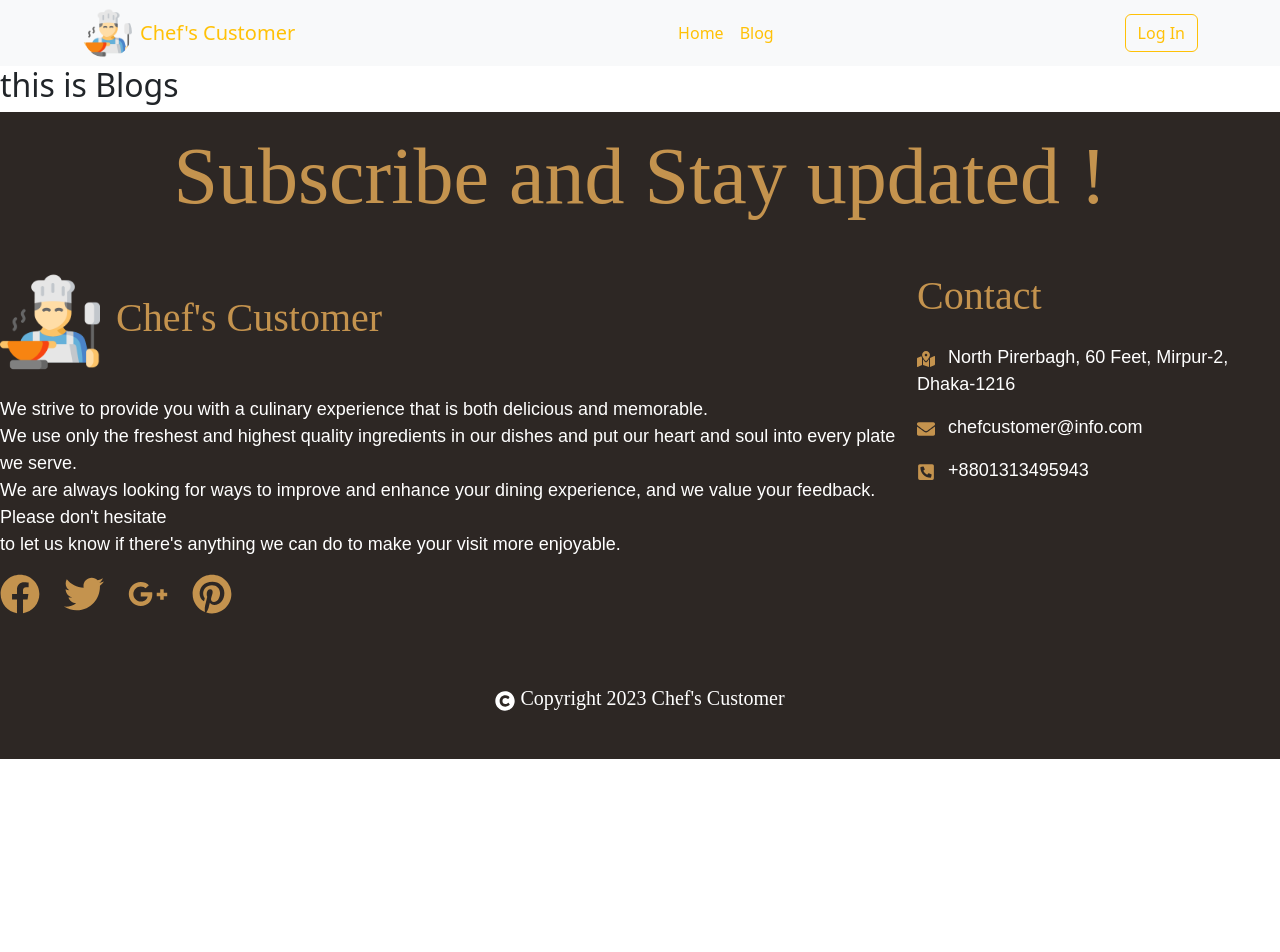
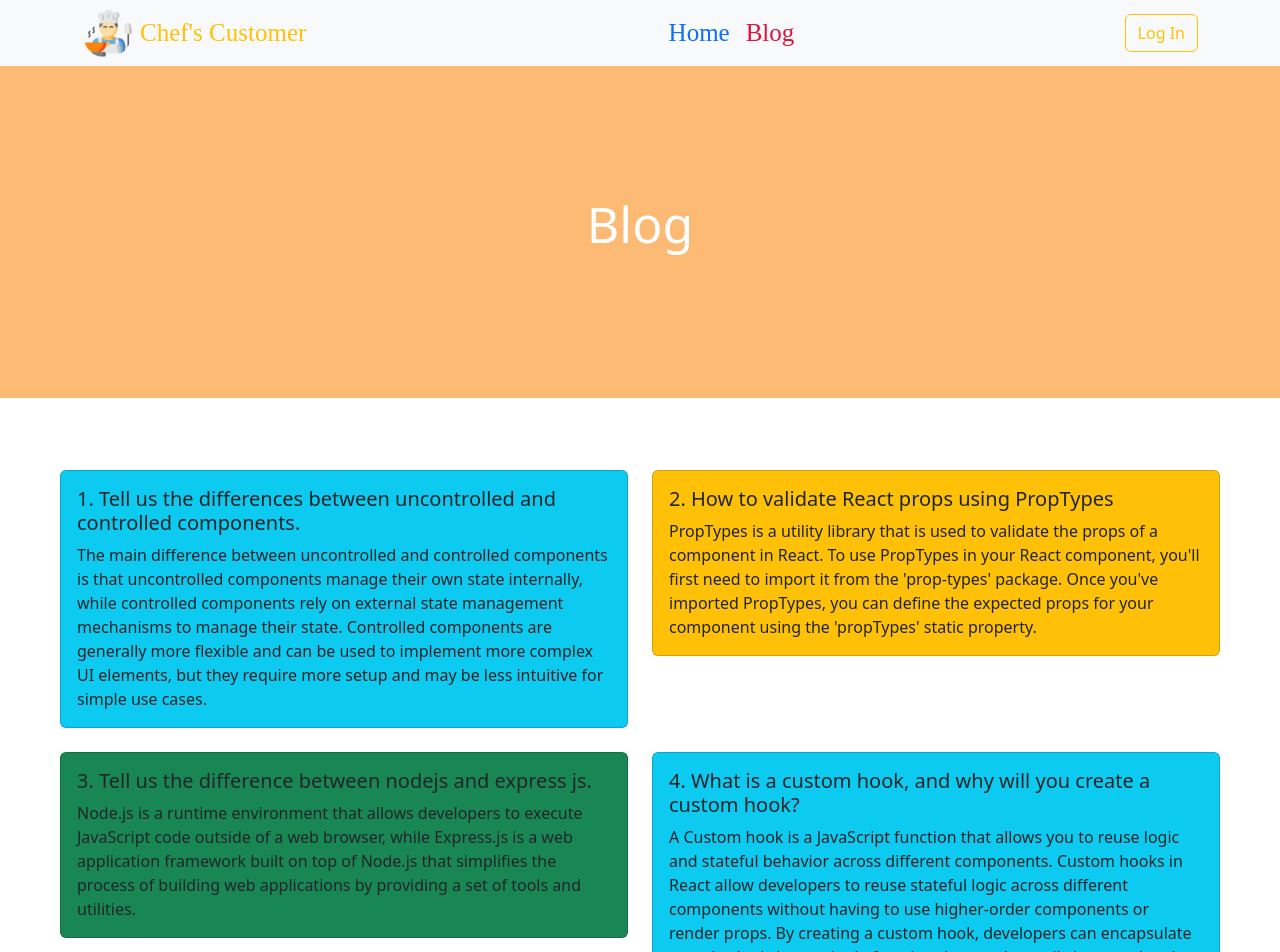
Before and after one commit to sayeed083/Chef-Recipie-Hunter-Client, a React (Vite) app: page /blogs in a window 1280 px wide. Shown: the top 952 px of the page. Before the commit the page ends 800 px from the top, so only its background shows below. Built offline with nearby package versions, Linux system fonts and the light colour scheme; no server answers.

Commit message:
Blogs Section Added 4 Questions Answered GitHub LogIn Added

```diff
--- a/src/Login/Register/Register.jsx
+++ b/src/Login/Register/Register.jsx
@@ -9,7 +9,7 @@ const Register = () => {
 
   const [regerror, setRegerror] = useState('')
 
-    const {createUser} = useContext(AuthContext);
+  const { createUser } = useContext(AuthContext);
 
 
   const handleRegistration = event => {
@@ -74,6 +74,12 @@ const Register = () => {
           <Form.Label>Password</Form.Label>
           <Form.Control type="password" name='password' placeholder="Password" required />
         </Form.Group>
+
+
+        {/* ------------------
+                        Alert Side
+                ------------------- */}
+
         <p className='text-danger'>{regerror}</p>
 
 
@@ -104,7 +110,7 @@ const Register = () => {
                 ------------------- */}
 
 
-      <Button variant="primary" type="submit">
+        <Button variant="warning" type="submit">
           Register
         </Button>
 
@@ -119,18 +125,6 @@ const Register = () => {
         <Form.Text className="text-success">
           Already Have an Account ? <Link className='text-decoration-none' to="/login">Login</Link>
         </Form.Text>
-
-                {/* ------------------
-                        Alert Side
-                ------------------- */}
-
-      <Form.Text className="text-success">
-
-        </Form.Text>
-
-      <Form.Text className="text-danger">
-
-        </Form.Text>
       </Form>
 
     </div>
--- /dev/null
+++ b/src/Pages/Blogs/Blogs.css
@@ -0,0 +1,7 @@
+.blog-title {
+    color: white;
+    background-color: rgb(253 186 116);
+    font-size: 50px;
+    padding-bottom: 144px;
+    padding-top: 128px;
+}
--- a/src/Pages/Blogs/Blogs.jsx
+++ b/src/Pages/Blogs/Blogs.jsx
@@ -1,9 +1,66 @@
 import React from 'react';
+import { Card, Col, Row } from 'react-bootstrap';
+import './Blogs.css'
 
 const Blogs = () => {
     return (
         <div>
-            <h2>this is Blogs</h2>
+            <h2 className='text-center blog-title'>Blog</h2>
+            <Row xs={1} md={2} className="g-4 m-5">
+
+                {/* Question 1 */}
+        <Col>
+          <Card className='bg-info'>
+            <Card.Body>
+              <Card.Title>1. Tell us the differences between uncontrolled and controlled components.</Card.Title>
+              <Card.Text>
+              The main difference between uncontrolled and controlled components is that uncontrolled components manage their own state internally, while controlled components rely on external state management mechanisms to manage their state. Controlled components are generally more flexible and can be used to implement more complex UI elements, but they require more setup and may be less intuitive for simple use cases.
+              </Card.Text>
+            </Card.Body>
+          </Card>
+        </Col>
+
+         {/* Question 2 */}
+        <Col>
+          <Card className='bg-warning'>
+            <Card.Body>
+              <Card.Title>2. How to validate React props using PropTypes</Card.Title>
+              <Card.Text>
+              PropTypes is a utility library that is used to validate the props of a component in React. To use PropTypes in your React component, you'll <br /> first need to import it from the 'prop-types' package. Once you've imported PropTypes, you can define the expected props for your component using the 'propTypes' static property.
+              </Card.Text>
+            </Card.Body>
+          </Card>
+        </Col>
+
+
+         {/* Question 3 */}
+        <Col>
+          <Card className='bg-success'>
+            <Card.Body>
+              <Card.Title>3. Tell us the difference between nodejs and express js.</Card.Title>
+              <Card.Text>
+              Node.js is a runtime environment that allows developers to execute JavaScript code outside of a web browser, while Express.js is a web application framework built on top of Node.js that simplifies the process of building web applications by providing a set of tools and utilities.
+              </Card.Text>
+            </Card.Body>
+          </Card>
+        </Col>
+
+
+
+         {/* Question 4 */}
+        <Col>
+          <Card className='bg-info'>
+            <Card.Body>
+              <Card.Title>4. What is a custom hook, and why will you create a custom hook?</Card.Title>
+              <Card.Text>
+              A Custom hook is a JavaScript function that allows you to reuse logic and stateful behavior across different components.
+              Custom hooks in React allow developers to reuse stateful logic across different components without having to use higher-order components or render props. By creating a custom hook, developers can encapsulate complex logic into a single function that can be easily imported and used across multiple components.
+              </Card.Text>
+            </Card.Body>
+          </Card>
+        </Col>
+    </Row>
+
 
         </div>
     );
--- /dev/null
+++ b/src/Pages/ErrorPage/ErrorPage.css
@@ -0,0 +1,19 @@
+.full-image {
+    width: 100%;
+}
+.centered {
+    position: absolute;
+    top: 50%;
+    left: 50%;
+    transform: translate(-50%, -50%);
+  }
+  .e-title {
+    font-size: 100px;
+  }
+  .describe{
+    font-size: 20px;
+    color: darkviolet;
+  }
+  .error-name {
+    font-size: 150px;
+  }
--- /dev/null
+++ b/src/Pages/ErrorPage/ErrorPage.jsx
@@ -0,0 +1,30 @@
+import React from 'react';
+import { Button } from 'react-bootstrap';
+import { Link } from 'react-router-dom';
+import './ErrorPage.css'
+import { FaDoorOpen } from 'react-icons/fa';
+
+const ErrorPage = () => {
+    return (
+        <div>
+            <img className='full-image' src="/public/bg2.jpg" alt="" />
+
+            <div className='centered  text-white '>
+                <h1 className='text-center text-danger mb-2 error-name'>Error 404</h1>
+                <h1 className='text-center e-title text-primary'>OOPS !</h1>
+                <h1 className='text-center mb-5  text-primary'>Nothing Here...</h1>
+                <p className='describe'>Either Something Get Wrong or the Page Dosen't Exist Anymore.</p>
+                <div className='text-center'>
+                <Button  variant="outline-info"><Link className='text-decoration-none' to="/">
+                <FaDoorOpen className='me-2'></FaDoorOpen>
+                Back To Home</Link> </Button>
+                </div>
+
+
+
+            </div>
+        </div>
+    );
+};
+
+export default ErrorPage;
--- /dev/null
+++ b/src/Pages/Shared/Header/Header.css
@@ -0,0 +1,15 @@
+.bgs{
+    background-color: #584b45;
+}
+.active {
+    color: crimson;
+    text-decoration: none;
+    font-weight: 500;
+
+
+}
+
+.text-size{
+    font-size: 25px;
+    font-family: 'EB Garamond', serif;
+}
--- a/src/Pages/Shared/Header/Header.jsx
+++ b/src/Pages/Shared/Header/Header.jsx
@@ -2,8 +2,9 @@
 import React from 'react';
 import { useContext } from 'react';
 import { Button, Container, Nav, Navbar, NavDropdown } from 'react-bootstrap';
-import { Link } from 'react-router-dom';
+import { Link, NavLink } from 'react-router-dom';
 import { AuthContext } from '../../../providers/AuthProvider';
+import './Header.css';
 
 const Header = () => {
     const{ user, logOut} = useContext(AuthContext)
@@ -18,17 +19,19 @@ const Header = () => {
             {/* NavSection  */}
 
 
-            <Navbar collapseOnSelect expand="lg" bg="light" variant="light">
+            <Navbar collapseOnSelect expand="lg" bg="light" variant="light" className='bgs'>
                 <Container>
                     <img className='rounded-circle me-2' style={{ height: 50 }} src="/public/cooking.png" alt="" />
-                    <Navbar.Brand> <Link className='text-decoration-none text-warning me-3' to="/">Chef's Customer</Link>
+                    <Navbar.Brand> <Link className='text-decoration-none text-warning me-3 text-size' to="/">Chef's Customer</Link>
                     </Navbar.Brand>
                     <Navbar.Toggle aria-controls="responsive-navbar-nav" />
                     <Navbar.Collapse id="responsive-navbar-nav">
                         <Nav className="mx-auto">
-                                <Link className='text-decoration-none text-warning me-3' to="/">Home</Link>
+                                {/* <Link className='text-decoration-none text-warning me-3' to="/">Home</Link> */}
+                                <NavLink className='text-decoration-none me-3 text-size' to="/">Home</NavLink>
+                                <NavLink className='text-decoration-none text-size'  to="/blogs">Blog</NavLink>
 
-                                <Link className='text-decoration-none text-warning' to="/blogs">Blog</Link>
+                                {/* <Link className='text-decoration-none text-warning' to="/blogs">Blog</Link> */}
 
                         </Nav>
                         <Nav>
--- a/src/providers/AuthProvider.jsx
+++ b/src/providers/AuthProvider.jsx
@@ -1,5 +1,5 @@
 import React, { createContext } from 'react';
-import { createUserWithEmailAndPassword, getAuth, GoogleAuthProvider, onAuthStateChanged, signInWithEmailAndPassword, signInWithPopup, signOut } from "firebase/auth";
+import { createUserWithEmailAndPassword, getAuth, GithubAuthProvider, GoogleAuthProvider, onAuthStateChanged, signInWithEmailAndPassword, signInWithPopup, signOut } from "firebase/auth";
 import app from '../firebase/firebase.config';
 import { useEffect } from 'react';
 import { useState } from 'react';
@@ -13,11 +13,30 @@ const auth = getAuth(app)
 const AuthProvider = ({children}) => {
     const [user, setUser] = useState(null)
 
-    const provider = new GoogleAuthProvider()
+
+
+      // -----------Special Providers-----------
+
+    const googleProvider = new GoogleAuthProvider()
+    const githubProvider = new GithubAuthProvider()
+
+
+
+
+      // -----------Google-----------
     const loginWithGoogle = () => {
-        return signInWithPopup(auth, provider)
+        return signInWithPopup(auth, googleProvider)
     }
 
+      // -----------GitHub-----------
+
+    const loginWithGitHub = () => {
+        return signInWithPopup (auth, githubProvider)
+    }
+
+
+
+      // -----------Creating User For Email & Password Sign in-----------
     const createUser = (email, password) => {
         return createUserWithEmailAndPassword(auth, email, password);
      }
@@ -25,13 +44,16 @@ const AuthProvider = ({children}) => {
         return signInWithEmailAndPassword (auth, email, password);
      }
 
+       // -----------Sign Out Toggle-----------
+
      const logOut = () => {
         return signOut(auth)
      }
 
+       // -----------Observing User Change-----------
      useEffect(()=> {
         const unsubscribed = onAuthStateChanged(auth, loggedUser => {
-           console.log('logged in user auth state observer', loggedUser);
+           console.log('Loggedin user auth-state observer', loggedUser);
            setUser(loggedUser);
         })
         return () => {
@@ -43,14 +65,15 @@ const AuthProvider = ({children}) => {
 
 
 
-
+  // -----------Created a global info for use the functions in different components-----------
 
     const authInfo = {
         user,
         createUser,
         signIn,
         logOut,
-        loginWithGoogle
+        loginWithGoogle,
+        loginWithGitHub
     }
 
     return (
--- a/src/routes/Routes.jsx
+++ b/src/routes/Routes.jsx
@@ -3,13 +3,16 @@ import Main from "../Layouts/Main";
 import Login from "../Login/Login/Login";
 import Register from "../Login/Register/Register";
 import Blogs from "../Pages/Blogs/Blogs";
+import ErrorPage from "../Pages/ErrorPage/ErrorPage";
 import Home from "../Pages/Home/Home/Home";
+
 
 const router = createBrowserRouter([
 
     {
         path:'/',
         element : <Main></Main>,
+        errorElement: <ErrorPage></ErrorPage>,
         children: [
             {
                 path:'/',
```
Also changed, not shown: src/Login/Login/Login.jsx (+46 -6 lines), public/bg1.jpg (added), public/bg2.jpg (added). Lines whose indentation alone changed are shown as unchanged.
